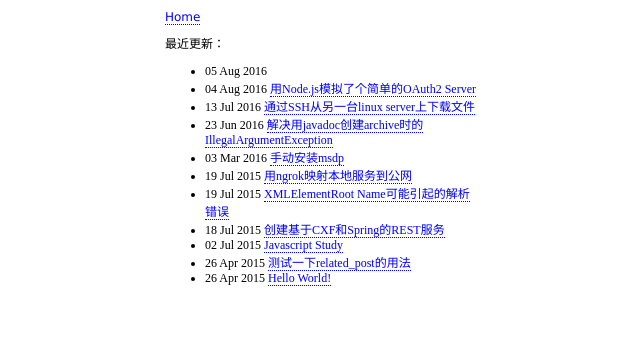
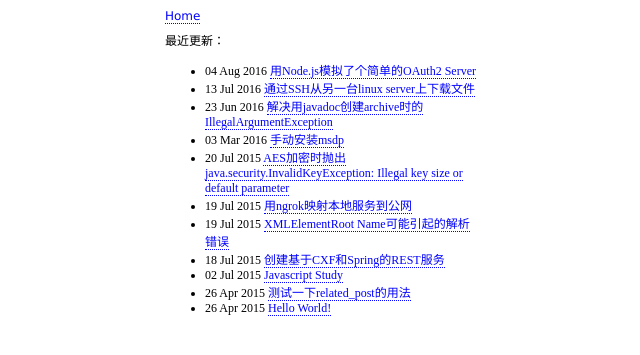
Before and after one commit to CS326-OSUF16/test2-dfb-osu, a Jekyll site: the page built from index.html, in a window 1280 px wide. Shown: the top 355 px of the page, without its empty margins (318-958 px from the left). Built offline with Jekyll 4.4.1, drawn with Linux system fonts in a browser that asks for light colours.

Commit message:
Update 2015-07-20-AES加密时抛出InvalidKeyExceptionr.html

```diff
--- a/_posts/2015-07-20-AES加密时抛出InvalidKeyExceptionr.html
+++ b/_posts/2015-07-20-AES加密时抛出InvalidKeyExceptionr.html
@@ -1,6 +1,7 @@
 ---
 layout: default
-title: AES加密时抛出java.security.InvalidKeyException: Illegal key size or default parameter
+title: "AES加密时抛出java.security.InvalidKeyException: Illegal key size or default parameter"
+tags: java, error
 ---
 
 <h2>{{ page.title }}</h2>
```
